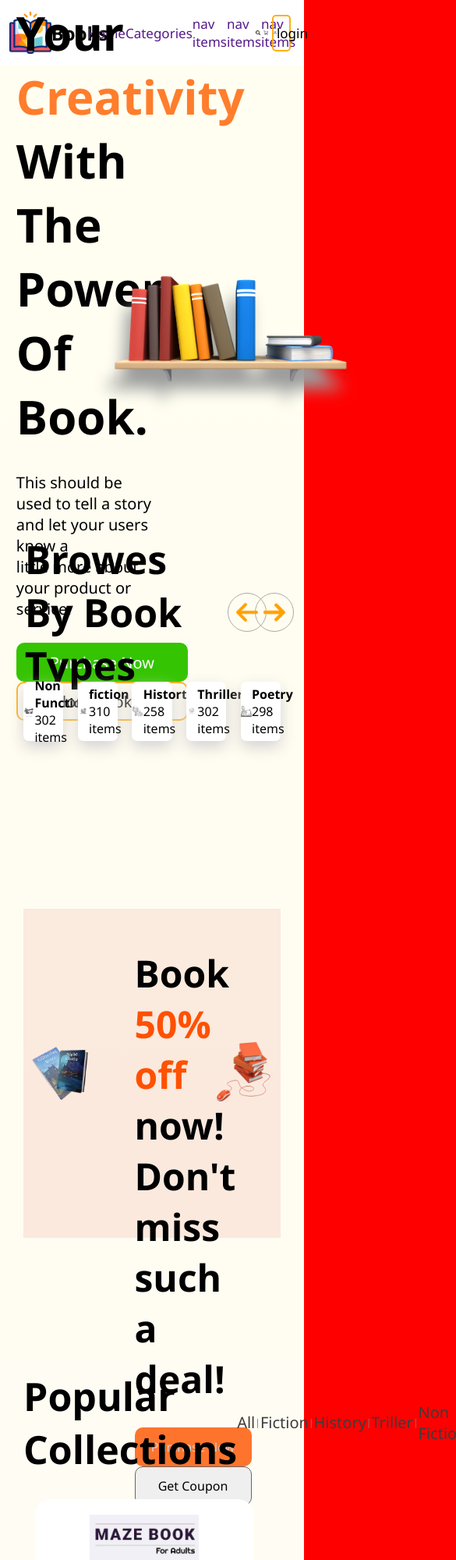
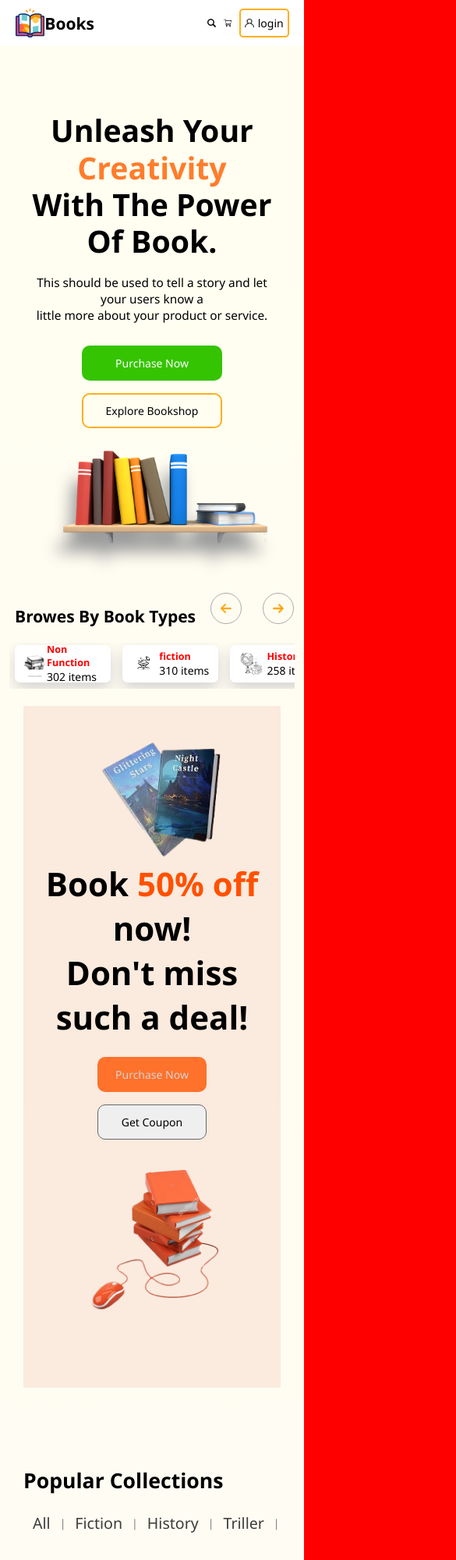
Before and after one commit to The-Vipi14/Book-selling-website, a plain HTML site: page index.html in a window 390 px wide. Shown: the top 2000 px of the page at 78% size, 585 px wide, since content can reach past the window. Drawn offline with Linux system fonts and the light colour scheme.

Commit message:
hero page created and it's responsive for mobile screen

```diff
--- a/index.html
+++ b/index.html
@@ -5,9 +5,10 @@
     <meta charset="UTF-8">
     <meta name="viewport" content="width=device-width, initial-scale=1.0">
     <title>Document</title>
-    <!-- <link rel="stylesheet" href="path/to/font-awesome/css/font-awesome.min.css"> -->
+    <link rel="stylesheet" href="path/to/font-awesome/css/font-awesome.min.css">
     <link rel="stylesheet" href="./styles/style.css">
     <link rel="stylesheet" href="./styles/popularBooks.css">
+    <link rel="stylesheet" href="./styles/responsive.css">
 </head>
 
 <body>
@@ -26,9 +27,14 @@
         <div class="nav-buttons">
             <img src="./assets/icons/search.png" alt="">
             <img src="./assets/icons/cart.png" alt="">
-            <button><img src="./assets/icons/user.png" alt=""> login</button>
+            <button onclick="showLoginPage()"><img src="./assets/icons/user.png" alt=""> login</button>
         </div>
     </nav>
+    <div id="login-page">
+        <div class="login-popup">
+            <button onclick="loginPageCut()" id="cut-btn" style="height: 50px; width: 50px;">X</button>
+        </div>
+    </div>
     <div class="body-proxy">
 
         <div class="unleash-books-box">
--- a/scripts/script.js
+++ b/scripts/script.js
@@ -26,7 +26,6 @@ const Books = [
     },
 ];
 
-
 const popBooks = document.querySelector('.popular-books-container');
 // const bookCard = document.querySelector('.book-card');
 
@@ -44,4 +43,19 @@ function createBookCards() {
     console.log("first")
 }
 
-document.addEventListener('DOMContentLoaded', createBookCards);
+createBookCards();
+
+
+
+const loginPageCut_btn = document.getElementById('cut-btn');
+const loginPageCut = () =>{
+    document.getElementById('login-page').style.display = "none";
+    document.querySelector('.body-proxy').classList.remove('blur-body');
+    document.querySelector('body').classList.remove('no-scroll')
+}
+const showLoginPage = () =>{
+    document.getElementById('login-page').style.display = "block";
+    document.querySelector('.body-proxy').classList.add('blur-body');
+        document.querySelector('body').classList.add('no-scroll')
+
+}
--- /dev/null
+++ b/styles/responsive.css
@@ -0,0 +1,303 @@
+@media (max-width: 720px) {
+  html {
+    font-size: 14px;
+  }
+
+  body {
+    overflow-x: hidden;
+  }
+
+  nav {
+    padding: 0 5%;
+    height: 7vh;
+  }
+
+  .logo-box {
+    width: 20%;
+  }
+
+  .logo-box img {
+    height: 80%;
+  }
+
+  .nav-items {
+    display: none;
+  }
+
+  .nav-buttons {
+    width: 60%;
+    justify-content: flex-end;
+    gap: 10px;
+  }
+
+  .nav-buttons button {
+    width: 30%;
+    font-size: 14px;
+    height: 80%;
+  }
+
+  .nav-buttons img {
+    width: 5%;
+  }
+
+  .unleash-books-box {
+    flex-direction: column;
+    height: auto;
+    padding: 10vh 5% 5vh;
+    text-align: center;
+  }
+
+  .unleash-text {
+    width: 100%;
+    gap: 20px;
+    align-items: center;
+  }
+
+  .unleash-text h1 {
+    font-size: 2.8rem;
+    line-height: 1.2;
+  }
+
+  .unleash-text p {
+    font-size: 1.1rem;
+  }
+
+  .unleash-text button {
+    width: 180px;
+    height: 45px;
+    font-size: 1rem;
+    margin: 8px;
+  }
+
+  .front-books {
+    width: 80%;
+    margin-top: 20px;
+  }
+
+  .front-books img {
+    width: 100%;
+    margin-left: 100px;
+  }
+
+  .browes-by-bk-typ {
+    /* flex-direction: column; */
+    height: auto;
+    padding: 20px 2%;
+    align-items: flex-end;
+    gap: 15px;
+    /* background-color: red; */
+  }
+
+  .browes-by-bk-typ h1 {
+    font-size: 1.5rem;
+  }
+
+  .arrow-btn-box {
+    width: 27%;
+    justify-content: center;
+    gap: 27px;
+  }
+
+  .right-arrows,
+  .left-arrows {
+    width: 40px;
+  }
+
+  #right-arrow-btn,
+  #left-arrow-btn {
+    width: 40px;
+    height: 40px;
+  }
+
+  .under,
+  .over {
+    left: 0;
+    width: 40px;
+    height: 40px;
+    padding: 12px;
+  }
+
+  .books-categories {
+    /* flex-wrap: wrap; */
+    height: 7vh;
+    width: 100%;
+    gap: 15px;
+    padding: 0px 2% 5px 2%;
+    overflow-x: scroll;
+    scrollbar-width:none;
+    margin: 0;
+  }
+
+
+  .func-card {
+    width: 35%;
+    height: 90%;
+    padding: 10px;
+    flex-shrink: 0;
+  }
+  .func-card h4 {
+    color: red;
+    font-size: 0.9rem;
+  }
+  .func-card img {
+    width: 30%;
+  }
+
+  .offers-poster-box {
+    flex-direction: column;
+    height: auto;
+    padding: 40px 5%;
+    margin: 6% 5%;
+    text-align: center;
+  }
+
+  #poster-img-1 {
+    width: 60%;
+  }
+  #poster-img-2 {
+    width: 80%;
+    margin-bottom: 20px;
+  }
+
+  .offer-content {
+    width: 100%;
+    padding: 0;
+    text-align: center;
+  }
+
+  .offer-content h1 {
+    font-size: 3rem;
+    margin-bottom: 15px;
+  }
+
+  .offers-poster-box button {
+    width: 140px;
+    height: 45px;
+    font-size: 14px;
+    margin: 8px;
+  }
+
+  .popular-collection {
+    width: 90%;
+    margin-left: 5%;
+    min-height: auto;
+    margin-top: 15vh;
+    padding: 0 2%;
+  }
+
+  .popular-cat-bar {
+    flex-direction: column;
+    gap: 15px;
+    align-items: flex-start;
+  }
+
+  .popular-cat-bar h1 {
+    font-size: 2.2rem;
+  }
+
+  .category-box {
+    width: 100%;
+    justify-content: space-between;
+    font-size: 1rem;
+  }
+
+  .category-box p {
+    font-size: 1.4rem;
+    padding: 8px 12px;
+    transition: all 0.3s ease;
+  }
+
+  .category-box p.active,
+  .category-box p:hover {
+    color: #ff7d2c;
+    font-weight: 600;
+  }
+
+  .popular-books-container {
+    margin-top: 25px;
+    grid-template-columns: repeat(auto-fit, minmax(240px, 1fr));
+    gap: 25px 20px;
+    justify-items: center;
+    padding: 0 5px;
+  }
+
+  .book-card {
+    width: 100%;
+    max-width: 280px;
+    height: auto;
+    min-height: 380px;
+    padding: 25px 15px;
+    border-radius: 16px;
+    box-shadow: 0 8px 20px rgba(0, 0, 0, 0.08);
+    transition: transform 0.3s ease, box-shadow 0.3s ease;
+  }
+
+  .book-card:hover {
+    transform: translateY(-8px);
+    box-shadow: 0 15px 30px rgba(0, 0, 0, 0.12);
+  }
+
+  .book-card img {
+    width: 60%;
+    max-width: 180px;
+    object-fit: contain;
+  }
+
+  .book-card button {
+    height: 44px;
+    width: 140px;
+    font-size: 16px;
+    font-weight: 600;
+    margin-top: 10px;
+    border: 2px solid var(--btn-green-bgColor);
+    transition: all 0.3s ease;
+  }
+
+  .book-card button:hover {
+    background-color: var(--btn-green-bgColor);
+    color: white;
+    transform: scale(1.05);
+  }
+}
+
+@media (max-width: 480px) {
+  .popular-collection {
+    margin-top: 12vh;
+    width: 94%;
+    margin-left: 3%;
+  }
+
+  .popular-cat-bar h1 {
+    font-size: 1.9rem;
+  }
+
+  .category-box {
+    overflow-x: auto;
+    white-space: nowrap;
+    padding-bottom: 8px;
+    scrollbar-width: thin;
+  }
+
+  .category-box::-webkit-scrollbar {
+    height: 6px;
+  }
+
+  .category-box::-webkit-scrollbar-thumb {
+    background: #ff7d2c;
+    border-radius: 3px;
+  }
+
+  .popular-books-container {
+    grid-template-columns: 1fr;
+    gap: 30px;
+  }
+
+  .book-card {
+    max-width: 260px;
+    margin: 0 auto;
+  }
+
+  .book-card img {
+    width: 65%;
+  }
+}
--- a/styles/style.css
+++ b/styles/style.css
@@ -8,19 +8,19 @@
 :root {
   --btn-border: 2px solid rgba(255, 166, 0, 0.897);
   --btn-green-bgColor: rgb(53, 196, 1);
-  --btn-orange-bgColor:#ff671ae8 ;
+  --btn-orange-bgColor: #ff671ae8;
 }
-html{
+html {
   width: 100%;
   background-color: red;
 }
 
 body {
-  background: linear-gradient( #fff200, #ff9e62);
+  background: linear-gradient(#fff200, #ff9e62);
   font-family: "Segoe UI", Tahoma, Geneva, Verdana, sans-serif;
   user-select: none;
   width: 100%;
-  overflow-x: ;
+  overflow-x: hidden;
 }
 
 button {
@@ -34,7 +34,10 @@ button {
 }
 
 nav {
+  position: sticky;
+  top: 0;
   height: 10vh;
+  z-index: 999;
   /* width: 100vw; */
   background-color: white;
   display: flex;
@@ -102,6 +105,35 @@ nav {
   align-items: center;
 }
 
+/* ================================ login box ============================== */
+.blur-body {
+  filter: blur(2px);
+  pointer-events: none; /* prevents clicking the background */
+  user-select: none;
+}
+.no-scroll {
+  overflow: hidden;
+}
+
+#login-page {
+  height: 100vh;
+  width: 100%;
+  position: fixed;
+  background-color: rgba(0, 0, 0, 0.421);
+  z-index: 1;
+  display: none;
+  padding: 2%;
+}
+.login-popup {
+  position: absolute;
+  top: 50%;
+  left: 50%;
+  transform: translate(-50%, -50%);
+  height: 70vmin;
+  width: 50%;
+  background-color: red;
+}
+
 .unleash-books-box {
   display: flex;
   width: 100%;
@@ -152,37 +184,34 @@ nav {
   align-items: center;
 }
 .front-books img {
-  width: 300px;
+  width: 600px;
   filter: drop-shadow(-8px 25px 10px rgb(156, 156, 156));
 }
 .browes-by-bk-typ {
   display: flex;
   align-items: center;
   width: 100%;
-  height:50px;
+  height: 50px;
   padding: 0 20px;
   justify-content: space-between;
 }
-.browes-by-bk-typ h1{
+.browes-by-bk-typ h1 {
   font-size: 50px;
 }
-.arrow-btn-box{
-  width: 150px ;
+.arrow-btn-box {
+  width: 150px;
   display: flex;
   height: 100%;
   justify-content: space-around;
 }
 
-
 /* <======================== right arrows =============================> */
 
-
-.right-arrows  {
+.right-arrows {
   width: 50%;
   height: 100%;
-
 }
-.left-arrows  {
+.left-arrows {
   width: 250px;
   height: 100%;
 }
@@ -195,7 +224,7 @@ nav {
   outline: none;
 }
 
-.under{
+.under {
   position: absolute;
   top: 0px;
   left: 20%;
@@ -204,7 +233,7 @@ nav {
   padding: 10px;
 }
 
-.over{
+.over {
   position: absolute;
   top: 0px;
   left: 20%;
@@ -222,17 +251,15 @@ nav {
 .right-arrows #right-arrow-btn:hover .under {
   display: block;
   background-color: #ff7d2c;
-  transition: .9s;
+  transition: 0.9s;
 }
 .right-arrows #right-arrow-btn:hover .right-arrows button {
   background-color: #ff7d2c;
 }
 
-
 /* <======================== left arrows =========================> */
 
-
-.left-arrows  {
+.left-arrows {
   width: 50%;
   height: 100%;
 }
@@ -252,16 +279,14 @@ nav {
 .left-arrows #left-arrow-btn:hover .under {
   display: block;
   background-color: #ff7d2c;
-  transition: .9s;
+  transition: 0.9s;
 }
 .left-arrows #left-arrow-btn:hover .left-arrows button {
   background-color: #ff7d2c;
 }
 
-
-
 /* === books-categories ===== */
-.books-categories{
+.books-categories {
   width: 100%;
   height: 10vh;
   margin-top: 60px;
@@ -269,7 +294,7 @@ nav {
   justify-content: space-evenly;
   align-items: center;
 }
-.func-card{
+.func-card {
   width: 14%;
   height: 90%;
   background-color: #fff;
@@ -279,15 +304,14 @@ nav {
   align-items: center;
   border-radius: 7px;
 }
-.func-card img{
+.func-card img {
   width: 28%;
   background-color: #fff;
 }
 
-
 /* <======== offers-poster-box =======> */
 
-.offers-poster-box{
+.offers-poster-box {
   margin-top: 25vh;
   width: 90%;
   margin-left: 5%;
@@ -297,36 +321,36 @@ nav {
   align-items: center;
   justify-content: space-around;
 }
-.offers-poster-box button{
+.offers-poster-box button {
   height: 50px;
   width: 150px;
   border-radius: 10px;
- font-family:'Segoe UI', Tahoma, Geneva, Verdana, sans-serif;
+  font-family: "Segoe UI", Tahoma, Geneva, Verdana, sans-serif;
   font-weight: 500;
   font-size: 16px;
 }
-#poster-img-1{
+#poster-img-1 {
   width: 25%;
 }
-#poster-img-2{
+#poster-img-2 {
   width: 30%;
 }
-.offer-content{
+.offer-content {
   height: 100%;
   width: 45%;
   padding-left: 60px;
   padding-top: 50px;
 }
-.offer-content h1{
+.offer-content h1 {
   font-size: 3rem;
   margin-bottom: 30px;
 }
-.offer-purchase-btn{
+.offer-purchase-btn {
   background-color: var(--btn-orange-bgColor);
   border: none;
   color: #d5d2d2;
 }
 
-.offer-coupon{
+.offer-coupon {
   border: 1px solid rgb(103, 103, 103);
 }
```
Also changed, not shown: styles/popularBooks.css (+10 -10 lines). Lines whose indentation alone changed are shown as unchanged.
